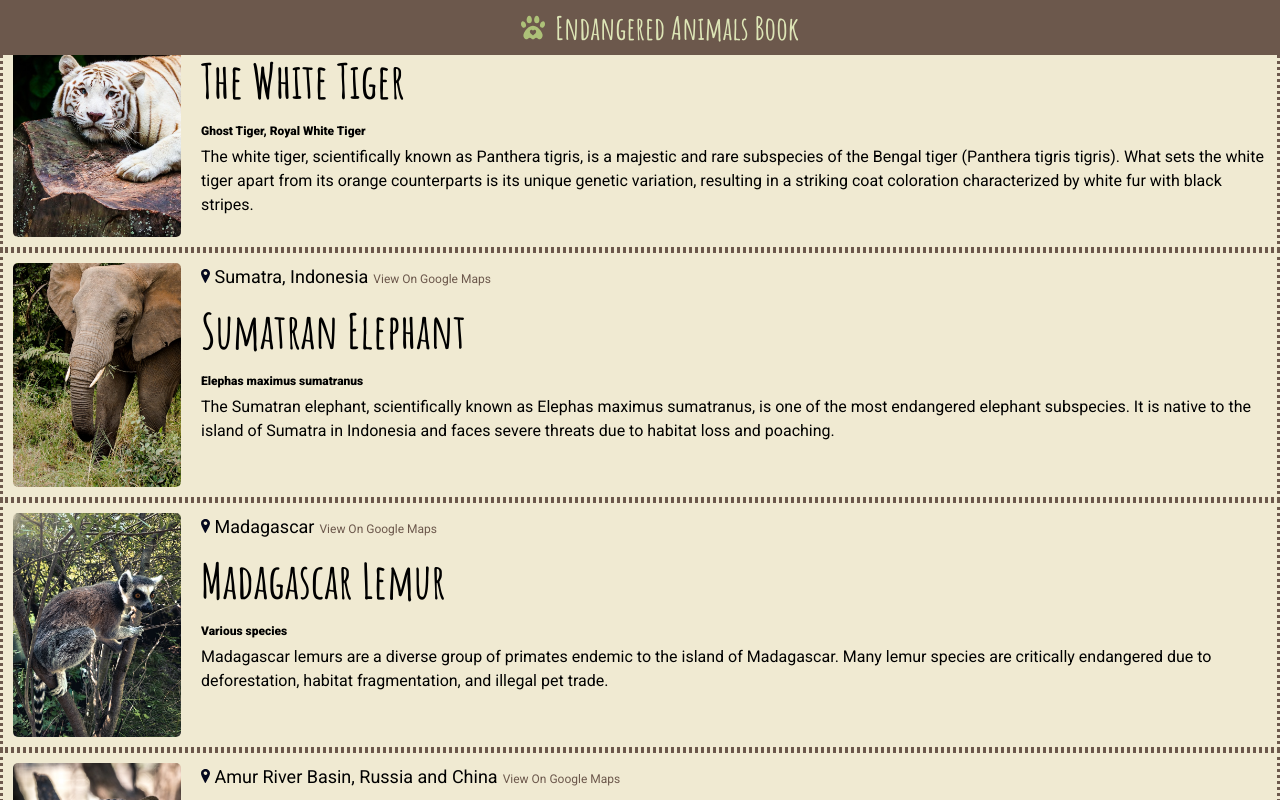
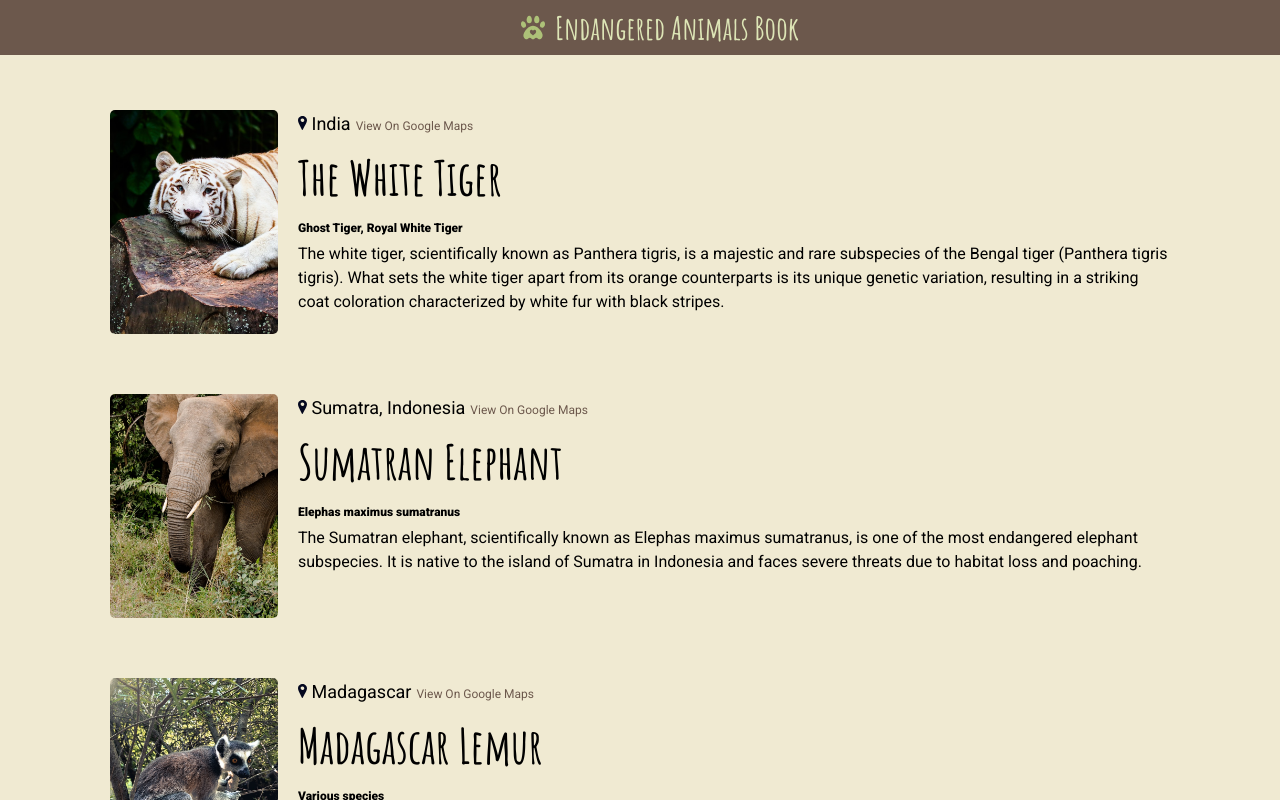
Before and after one commit to stylish-pawmy/endangered-animals-book, a React (Vite) app: page / in a window 1280 px wide. Shown: the top 800 px of the page. Built offline with nearby package versions, Linux system fonts and the light colour scheme.

Commit message:
Arrange main section layout

```diff
--- a/src/App.css
+++ b/src/App.css
@@ -40,6 +40,19 @@ header {
           color: var(--tea-green);
         }
 
+main {
+  margin-top: 100px;
+  max-width: 1080px;
+  margin-left: auto;
+  margin-right: auto;
+}
+
+.card--container {
+  display: flex;
+  flex-direction: column;
+  gap: 40px;
+}
+
 .card {
   --gap-size: 20px;
   display: flex;
@@ -49,8 +62,6 @@ header {
   min-height: 220px;
 
   padding: 10px;
-
-  border: var(--umber) dotted;
 }
 
     .card > img {
--- a/src/App.jsx
+++ b/src/App.jsx
@@ -22,7 +22,9 @@ function App() {
     <>
       <TopBar />
       <main>
-        {animalCards}
+        <div className="card--container">
+          {animalCards}
+        </div>
       </main>
     </>
   )
--- a/src/index.css
+++ b/src/index.css
@@ -20,6 +20,10 @@
   --chamoisee: #a98467ff;
   --umber: #6c584cff;
   --dark-tone: #03071e;
+}
+
+#root {
+  width: 100vw;
 }
 
 a {
```
